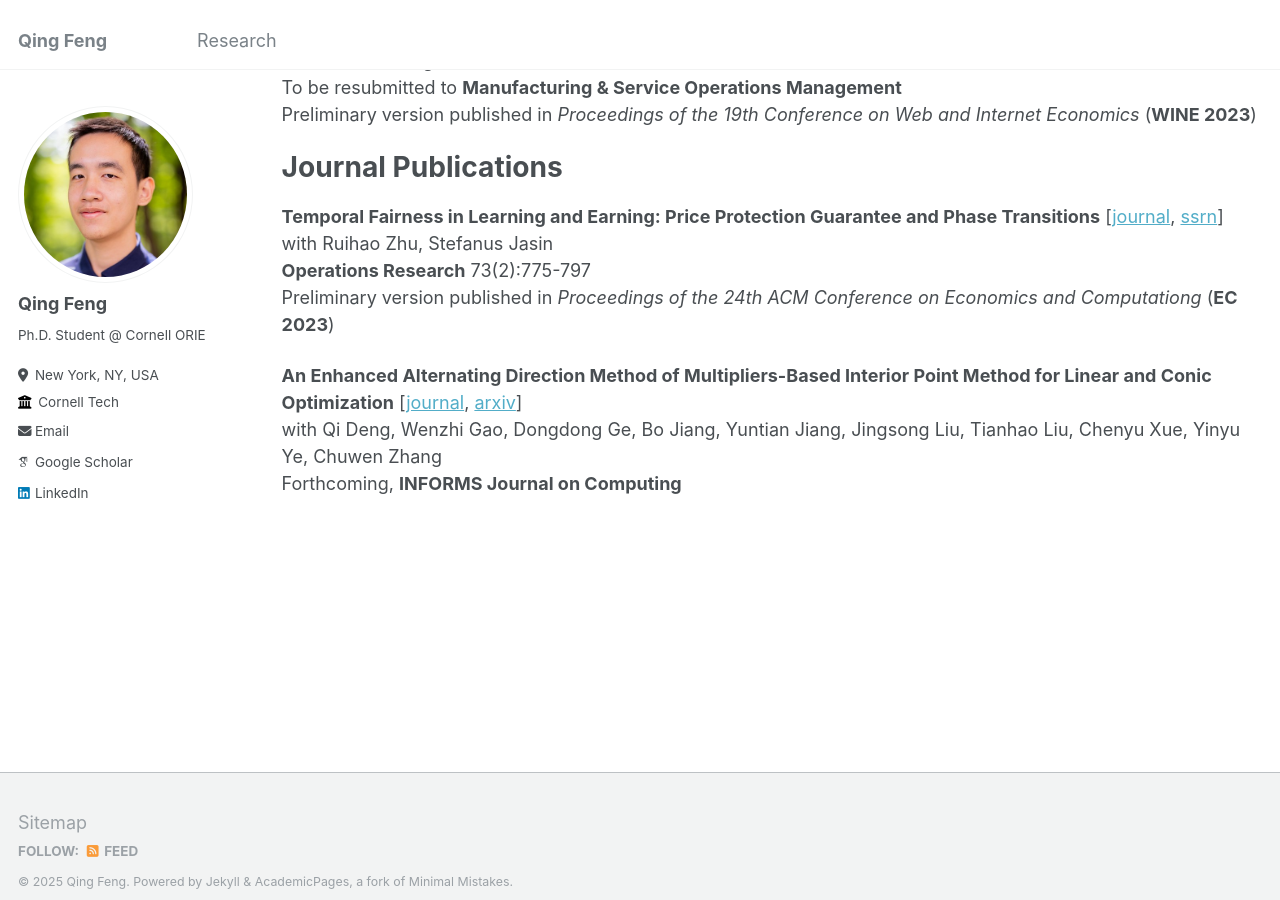
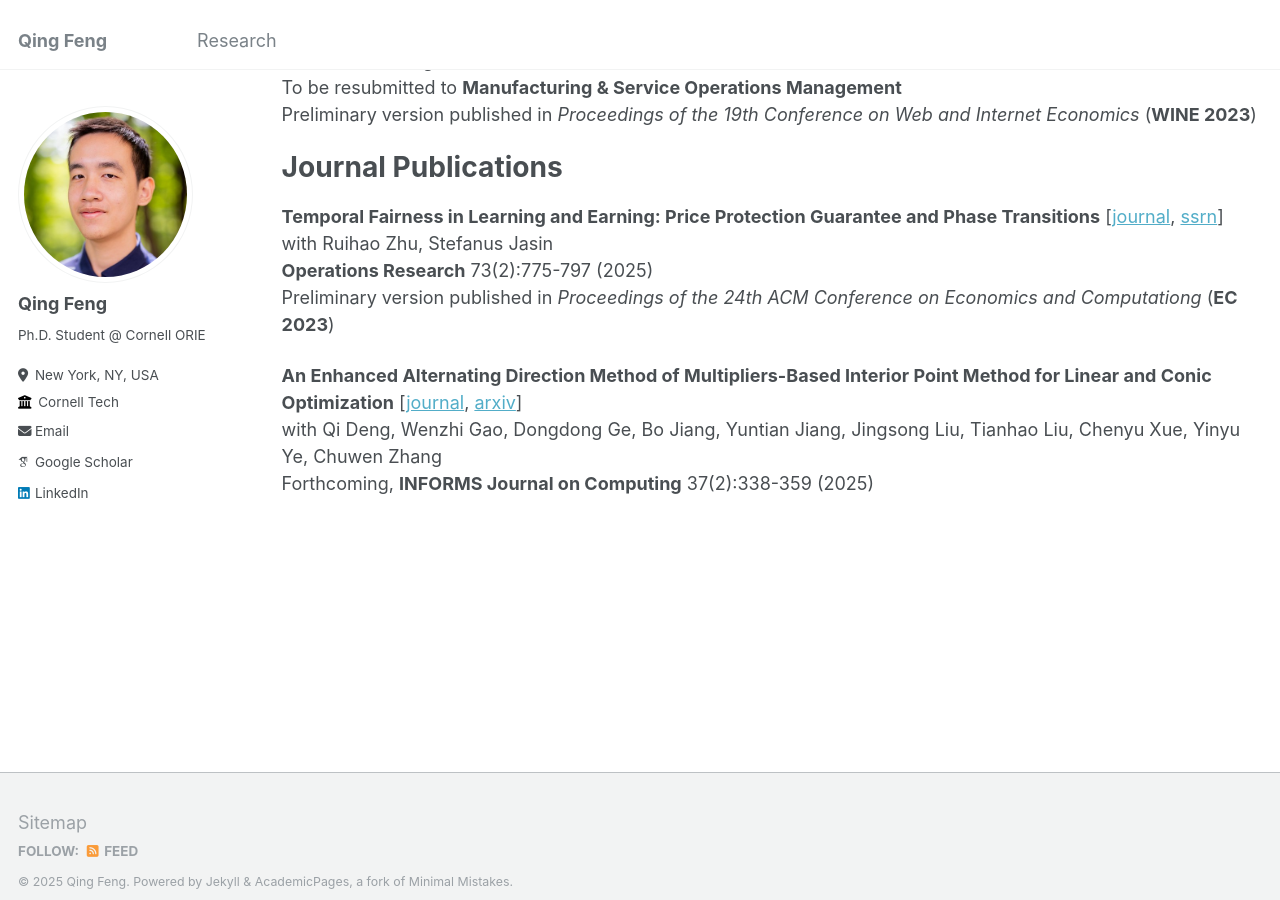
Before and after one commit to qfeng48/qfeng48.github.io, a Jekyll site: the page built from _pages/publications.md, in a window 1280 px wide and 900 px high, scrolled down 519 px. Built offline with Jekyll 4.4.1, drawn with Linux system fonts in a browser that asks for light colours; some web fonts are replaced.

Commit message:
Update publications.md

```diff
--- a/_pages/publications.md
+++ b/_pages/publications.md
@@ -32,9 +32,9 @@ Journal Publications
 
 **Temporal Fairness in Learning and Earning: Price Protection Guarantee and Phase Transitions** [[journal](https://pubsonline.informs.org/doi/abs/10.1287/opre.2022.0629), [ssrn](https://papers.ssrn.com/sol3/papers.cfm?abstract_id=4265182)]\
 with Ruihao Zhu, Stefanus Jasin\
-**Operations Research** 73(2):775-797\
+**Operations Research** 73(2):775-797 (2025)\
 Preliminary version published in *Proceedings of the 24th ACM Conference on Economics and Computationg* (**EC 2023**)
 
 **An Enhanced Alternating Direction Method of Multipliers-Based Interior Point Method for Linear and Conic Optimization** [[journal](https://pubsonline.informs.org/doi/abs/10.1287/ijoc.2023.0017), [arxiv](https://arxiv.org/abs/2209.01793)]\
 with Qi Deng, Wenzhi Gao, Dongdong Ge, Bo Jiang, Yuntian Jiang, Jingsong Liu, Tianhao Liu, Chenyu Xue, Yinyu Ye, Chuwen Zhang\
-Forthcoming, **INFORMS Journal on Computing**
+Forthcoming, **INFORMS Journal on Computing** 37(2):338-359 (2025)
```
